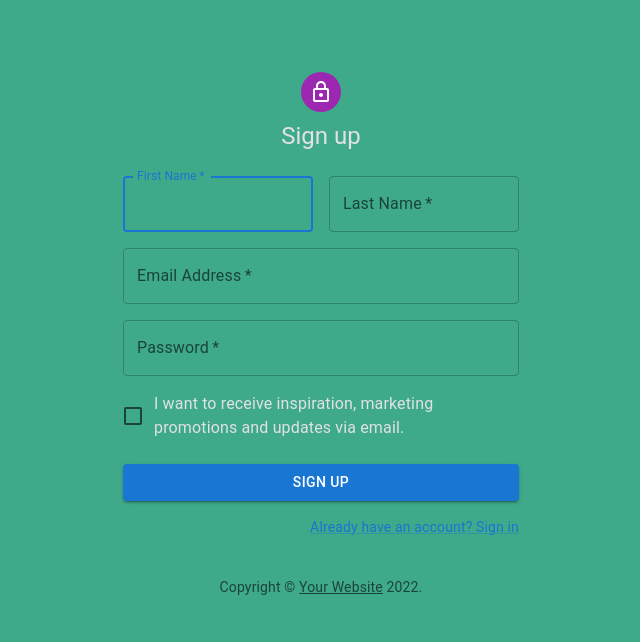
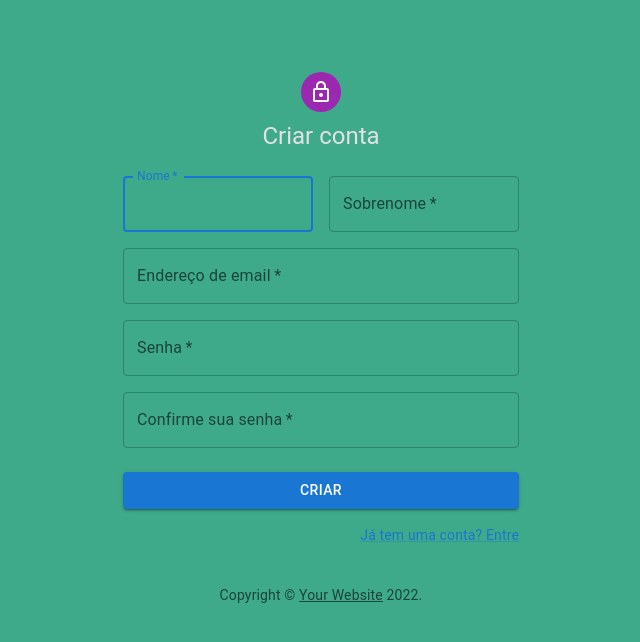
Before and after one commit to Gfreschi/burning-bush-web, a Next.js app: page /sessions/sign_up in a window 1280 px wide. Shown: the top 642 px of the page, without its empty margins (319-959 px from the left). Built offline with nearby package versions, Linux system fonts and the light colour scheme; a web font is replaced by a local one.

Commit message:
feat: login e signup pages

```diff
--- a/src/pages/sessions/sign_up.tsx
+++ b/src/pages/sessions/sign_up.tsx
@@ -17,7 +17,7 @@ function Copyright(props: any) {
   return (
     <Typography variant="body2" color="text.secondary" align="center" {...props}>
       {'Copyright © '}
-      <Link color="inherit" href="https://mui.com/">
+      <Link color="inherit" href="#">
         Your Website
       </Link>{' '}
       {new Date().getFullYear()}
@@ -33,6 +33,7 @@ export default function SignUp() {
     event.preventDefault();
     const data = new FormData(event.currentTarget);
     console.log({
+      name: data.get('firstName') + ' ' + data.get('lastName'),
       email: data.get('email'),
       password: data.get('password'),
     });
@@ -54,7 +55,7 @@ export default function SignUp() {
             <LockOutlinedIcon />
           </Avatar>
           <Typography component="h1" variant="h5">
-            Sign up
+            Criar conta
           </Typography>
           <Box component="form" noValidate onSubmit={handleSubmit} sx={{ mt: 3 }}>
             <Grid container spacing={2}>
@@ -65,7 +66,7 @@ export default function SignUp() {
                   required
                   fullWidth
                   id="firstName"
-                  label="First Name"
+                  label="Nome"
                   autoFocus
                 />
               </Grid>
@@ -74,7 +75,7 @@ export default function SignUp() {
                   required
                   fullWidth
                   id="lastName"
-                  label="Last Name"
+                  label="Sobrenome"
                   name="lastName"
                   autoComplete="family-name"
                 />
@@ -84,7 +85,7 @@ export default function SignUp() {
                   required
                   fullWidth
                   id="email"
-                  label="Email Address"
+                  label="Endereço de email"
                   name="email"
                   autoComplete="email"
                 />
@@ -94,18 +95,29 @@ export default function SignUp() {
                   required
                   fullWidth
                   name="password"
-                  label="Password"
+                  label="Senha"
                   type="password"
                   id="password"
                   autoComplete="new-password"
                 />
               </Grid>
               <Grid item xs={12}>
+                <TextField
+                  required
+                  fullWidth
+                  name="password-confirmation"
+                  label="Confirme sua senha"
+                  type="password"
+                  id="password-confirmation"
+                  autoComplete="password-confirmation"
+                />
+              </Grid>
+              {/* <Grid item xs={12}>
                 <FormControlLabel
                   control={<Checkbox value="allowExtraEmails" color="primary" />}
                   label="I want to receive inspiration, marketing promotions and updates via email."
                 />
-              </Grid>
+              </Grid> */}
             </Grid>
             <Button
               type="submit"
@@ -113,12 +125,12 @@ export default function SignUp() {
               variant="contained"
               sx={{ mt: 3, mb: 2 }}
             >
-              Sign Up
+              Criar
             </Button>
             <Grid container justifyContent="flex-end">
               <Grid item>
-                <Link href="#" variant="body2">
-                  Already have an account? Sign in
+                <Link href="/sessions/login" variant="body2">
+                  Já tem uma conta? Entre
                 </Link>
               </Grid>
             </Grid>
@@ -127,5 +139,5 @@ export default function SignUp() {
         <Copyright sx={{ mt: 5 }} />
       </Container>
     </ThemeProvider>
-  );
+  )
 }
```
Also changed, not shown: src/pages/index.tsx (+16 -4 lines), src/pages/sessions/login.tsx (+22 -9 lines).
